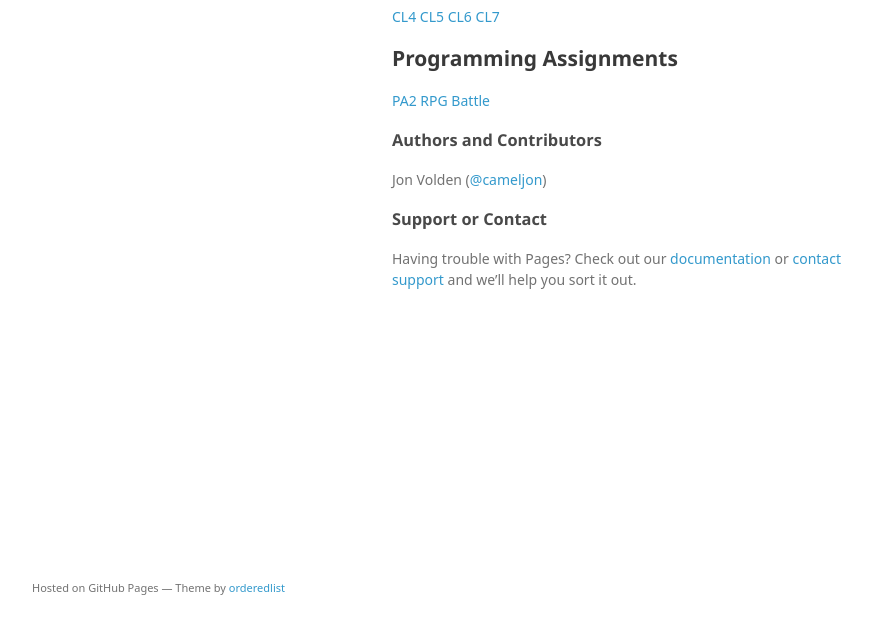
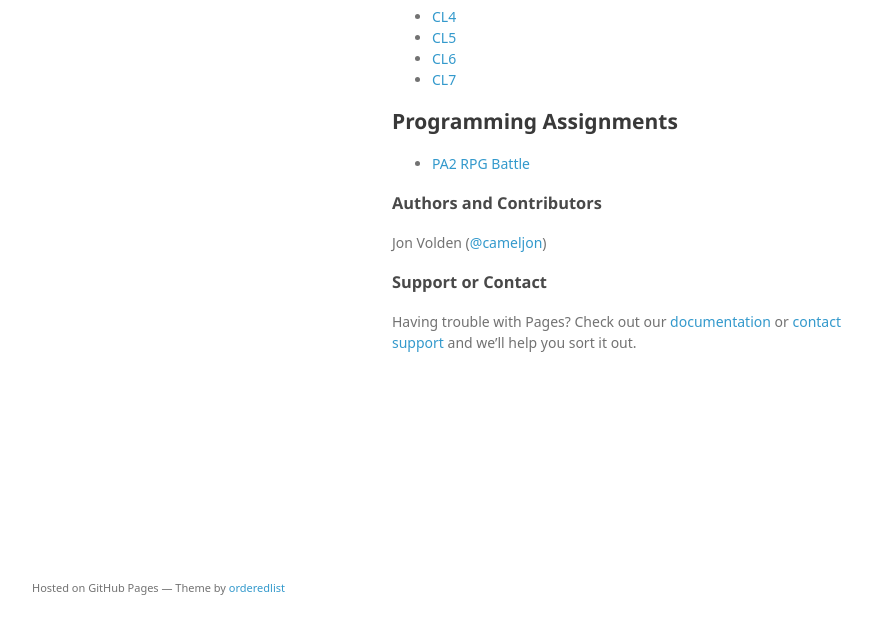
Before and after one commit to cameljon/cameljon.github.io, a plain HTML site: page index.html in a window 1280 px wide. Shown: the part 133-766 px from the top of the page, without its empty margins (178-1050 px from the left). Drawn offline with Linux system fonts and the light colour scheme; a web font is replaced by a local one.

Commit message:
Replace master branch with page content via GitHub

```diff
--- a/index.html
+++ b/index.html
@@ -29,15 +29,19 @@
 <h2>
 <a id="in-class-labs" class="anchor" href="#in-class-labs" aria-hidden="true"><span aria-hidden="true" class="octicon octicon-link"></span></a>In-class Labs</h2>
 
-<p><a href="https://github.com/cameljon/CL4">CL4</a>
-<a href="https://github.com/cameljon/CL5">CL5</a>
-<a href="https://github.com/cameljon/CL6">CL6</a>
-<a href="https://github.com/cameljon/CL7">CL7</a></p>
+<ul>
+<li><a href="https://github.com/cameljon/CL4">CL4</a></li>
+<li><a href="https://github.com/cameljon/CL5">CL5</a></li>
+<li><a href="https://github.com/cameljon/CL6">CL6</a></li>
+<li><a href="https://github.com/cameljon/CL7">CL7</a></li>
+</ul>
 
 <h2>
 <a id="programming-assignments" class="anchor" href="#programming-assignments" aria-hidden="true"><span aria-hidden="true" class="octicon octicon-link"></span></a>Programming Assignments</h2>
 
-<p><a href="https://github.com/cameljon/PA2">PA2 RPG Battle</a></p>
+<ul>
+<li><a href="https://github.com/cameljon/PA2">PA2 RPG Battle</a></li>
+</ul>
 
 <h3>
 <a id="authors-and-contributors" class="anchor" href="#authors-and-contributors" aria-hidden="true"><span aria-hidden="true" class="octicon octicon-link"></span></a>Authors and Contributors</h3>
--- a/params.json
+++ b/params.json
@@ -1,6 +1,6 @@
 {
   "name": "My CS200 porfolio.",
   "tagline": "",
-  "body": "### Welcome to my CS200 projects!\r\n## In-class Labs\r\n[CL4](https://github.com/cameljon/CL4)\r\n[CL5](https://github.com/cameljon/CL5)\r\n[CL6](https://github.com/cameljon/CL6)\r\n[CL7](https://github.com/cameljon/CL7)\r\n\r\n## Programming Assignments\r\n[PA2 RPG Battle](https://github.com/cameljon/PA2)\r\n\r\n### Authors and Contributors\r\nJon Volden (@cameljon)\r\n\r\n### Support or Contact\r\nHaving trouble with Pages? Check out our [documentation](https://help.github.com/pages) or [contact support](https://github.com/contact) and we’ll help you sort it out.\r\n",
+  "body": "### Welcome to my CS200 projects!\r\n## In-class Labs\r\n* [CL4](https://github.com/cameljon/CL4)\r\n* [CL5](https://github.com/cameljon/CL5)\r\n* [CL6](https://github.com/cameljon/CL6)\r\n* [CL7](https://github.com/cameljon/CL7)\r\n\r\n## Programming Assignments\r\n* [PA2 RPG Battle](https://github.com/cameljon/PA2)\r\n\r\n### Authors and Contributors\r\nJon Volden (@cameljon)\r\n\r\n### Support or Contact\r\nHaving trouble with Pages? Check out our [documentation](https://help.github.com/pages) or [contact support](https://github.com/contact) and we’ll help you sort it out.\r\n",
   "note": "Don't delete this file! It's used internally to help with page regeneration."
 }
```
